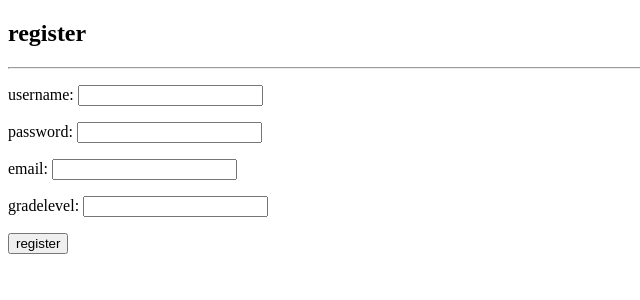
After one commit to Yanxi-Tao/fis-forum, a Django app: page /user/register in a window 1280 px wide. The commit adds this page. Shown: the top 300 px of the page, without its empty margins (0-640 px from the left). Run offline with Django 4.2, Linux system fonts and the light colour scheme.

Commit message:
Register and login function added

```diff
--- a/Post/urls.py
+++ b/Post/urls.py
@@ -2,6 +2,5 @@ from Post.views import *
 from django.urls import path
 
 urlpatterns = [
-    path('index/', post_index, name='index'),
     path('detail/<int:pid>/', post_detail, name='detail'),
 ]
--- a/User/models.py
+++ b/User/models.py
@@ -1,7 +1,8 @@
 from django.db import models
 
 class users (models.Model):
-    Username = models.CharField(max_length=30)
+    Username = models.CharField(max_length=30, unique= True)
+    password = models.CharField(max_length=1000, default= 12345)
     Email = models.EmailField()
     Gradelevel = models.IntegerField(default=9)
 
--- a/User/urls.py
+++ b/User/urls.py
@@ -1,6 +1,18 @@
 from User.views import *
 from django.urls import path
 
+
 urlpatterns = [
+
+    path('start/', start, name='start'),
+
+    path('register', register, name='register'),
+
+    path('login/', login, name='login'),
+
+    path('logout/', logout, name = 'logout'),
+
     path('detail/<int:uid>/', user_detail, name='detail'),
+
+
 ]
--- a/User/views.py
+++ b/User/views.py
@@ -1,6 +1,74 @@
-from django.shortcuts import render
+import datetime
+
+from django.http import HttpResponse
+from django.shortcuts import render, redirect, reverse
 from User.models import users
+
+
 
 def user_detail(request,uid):
     user = users.objects.get(pk=uid)
     return render(request,'User/User_detail.html',{'user':user})
+
+def start(request):
+    userid = request.session.get('userid',0)
+
+    user = users.objects.filter(id=userid).first()
+
+    return render(request,'login/start.html',{'user':user})
+
+def login(request):
+    if request.method == 'GET':
+        return render(request,'login/login.html')
+    elif request.method == 'POST':
+        # 1. data from frontend
+        uname = request.POST.get('uname')
+        psword = request.POST.get('psword')
+
+        # 2. check if this user is in the database
+
+        user = users.objects.filter(Username=uname,password=psword)
+        if user.exists():
+            # 3. obtain the user that is currently loging in
+            visit = user.first()
+
+            response = redirect(reverse('index'))
+            request.session['userid'] = visit.id
+            request.session.set_expiry(7*24*3600)
+        # 5. redirect
+        return response
+
+
+def register(request):
+    if request.method == 'GET':
+        return render(request,'login/register.html')
+    elif request.method == 'POST':
+        #pulling values from frontend
+        uname = request.POST.get('uname')
+        psword = request.POST.get('psword')
+        mail = request.POST.get('mail')
+        grade = request.POST.get('grade')
+
+        #determine if the username if already used
+        names = users.objects.filter(Username=uname)
+        if names.exists():
+            return HttpResponse('name already occupied')
+        try:
+            user = users()
+            user.Username = uname
+            user.password = psword
+            user.Email = mail
+            user.Gradelevel = grade
+            user.save()
+        except:
+            return HttpResponse('register failed')
+
+        # redirect after successfully logged in
+        return redirect(reverse('user:login'))
+
+
+def logout(request):
+    session_key = request.session.session_key
+    request.session.delete(session_key)
+
+    return redirect(reverse('user:start'))
--- a/fis_forum/urls.py
+++ b/fis_forum/urls.py
@@ -16,10 +16,18 @@ Including another URLconf
 """
 from django.contrib import admin
 from django.urls import path,include
+from Post.views import post_index
+from User.views import start
 
 urlpatterns = [
+
+    path('', start),
+
     path('admin/', admin.site.urls),
+    #homepage
+    path('index/', post_index, name='index'),
 
+    #app pages
     path('user/', include(('User.urls', 'User'), namespace='user')),
 
     path('post/', include(('Post.urls', 'Post'), namespace='post')),
--- /dev/null
+++ b/templates/Login/register.html
@@ -0,0 +1,23 @@
+<!DOCTYPE html>
+<html lang="en">
+<head>
+    <meta charset="UTF-8">
+    <title>Regist</title>
+</head>
+<body>
+    <h2>register</h2>
+    <hr>
+
+    <form action=""method="post">
+        {% csrf_token %}
+
+        <p>username: <input type="text" name="uname"></p>
+        <p>password: <input type="password" name="psword"></p>
+        <p>email: <input type="email" name="mail"></p>
+        <p>gradelevel: <input type="number" name="grade"></p>
+        <p><button>register</button></p>
+
+    </form>
+
+</body>
+</html>
--- a/templates/User/User_detail.html
+++ b/templates/User/User_detail.html
@@ -7,5 +7,9 @@
 <body>
     <h2>user details</h2>
     <hr>
+    <p>Username: {{ user.Username }}</p>
+    <p>Email: {{ user.Email}}</p>
+    <p>gradelevel: {{ user.Gradelevel }}</p>
+
 </body>
 </html>
```
Also changed, not shown: templates/Login/login.html (added, +21 -0 lines), templates/Login/start.html (added, +22 -0 lines), Post/migrations/0004_alter_posts_publish_date.py (added), README.md, User/migrations/0002_users_password_alter_users_username.py (added).
